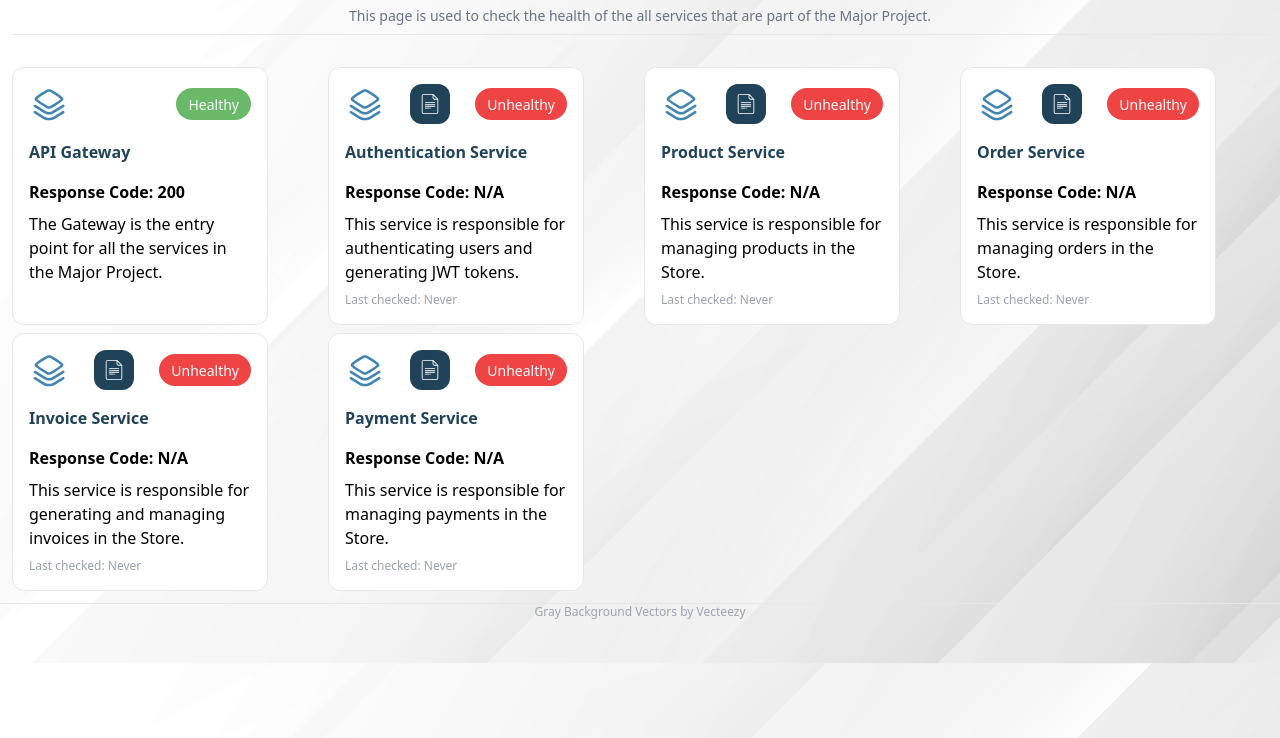
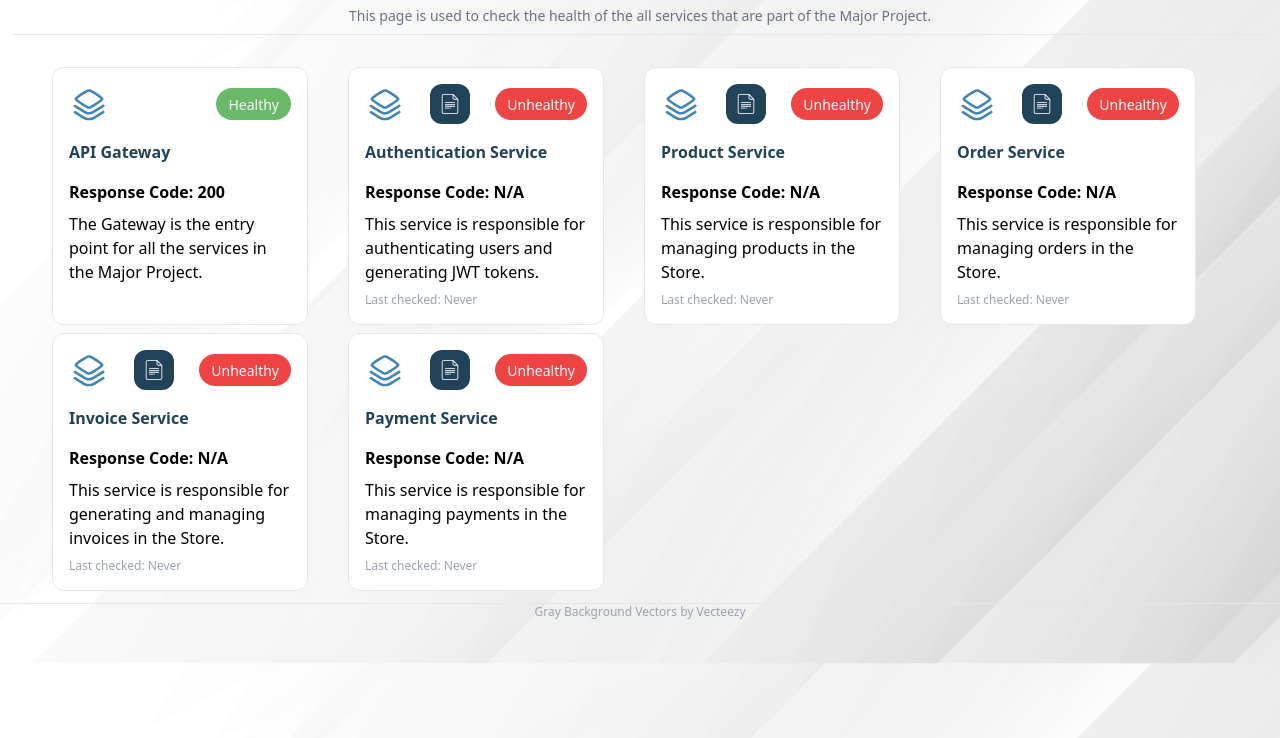
Before and after one commit to CWS-Project/gateway, a plain HTML site: page web/index.html in a window 1280 px wide. Shown: the part 62-800 px from the top of the page. Drawn offline with nearby package versions, Linux system fonts and the light colour scheme; no server answers.

Commit message:
html grid fix

```diff
--- a/web/index.html
+++ b/web/index.html
@@ -19,7 +19,7 @@
         </p>
         <hr />
 
-        <section class="mt-8 grid grid-cols-1 md:grid-cols-2 lg:grid-cols-3 xl:grid-cols-4 gap-2">
+        <section class="mx-10 mt-8 grid grid-cols-1 md:grid-cols-2 lg:grid-cols-3 xl:grid-cols-4 gap-2">
             <div id="gateway" class="bg-white rounded-xl h-68 w-64 flex flex-col p-4 border space-y-4">
                 <div class="flex justify-between items-center">
                     <div class="icon h-10 w-10">
```
